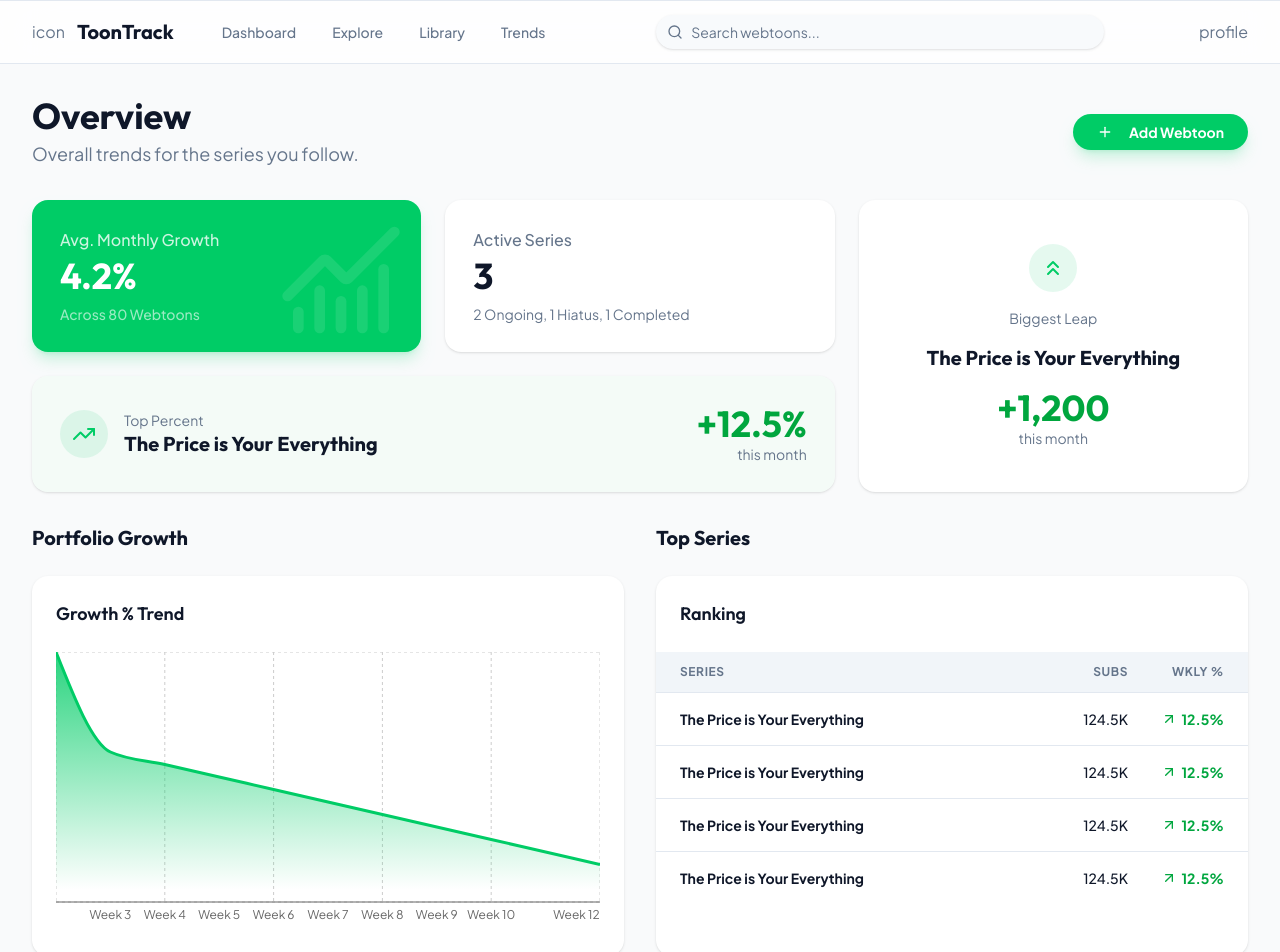
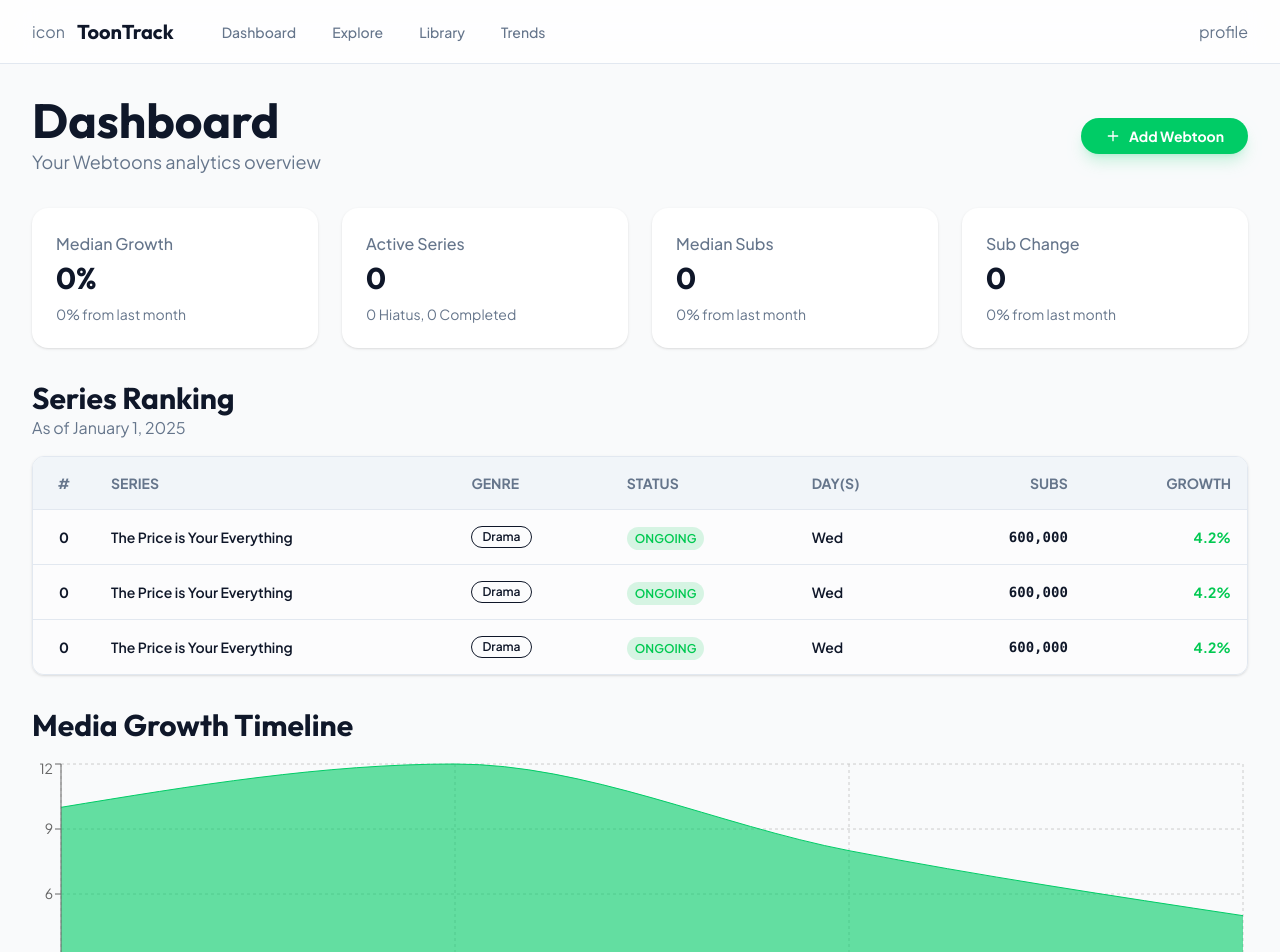
Before and after one commit to PresidentTree94/toon-track, a Next.js app: page / in a window 1280 px wide. Shown: the top 952 px of the page. Built offline with nearby package versions, Linux system fonts and the light colour scheme.

Commit message:
Reformatted Dashboard.

```diff
--- a/app/globals.css
+++ b/app/globals.css
@@ -19,8 +19,12 @@
     @apply font-headings font-bold text-emph;
   }
 
-  h1, h2 {
-    @apply text-4xl;
+  h1 {
+    @apply text-5xl;
+  }
+
+  h2 {
+    @apply text-3xl;
   }
 
   h3 {
@@ -31,12 +35,8 @@
     @apply text-lg;
   }
 
-  th {
-    @apply px-2 py-3;
-  }
-
-  td {
-    @apply px-2 py-4 text-emph;
+  th, td {
+    @apply p-4;
   }
 }
 
--- a/app/page.tsx
+++ b/app/page.tsx
@@ -1,8 +1,7 @@
 "use client";
-import IconStat from "@/components/IconStat";
-import Webtoon from "@/components/Webtoon";
-import { LayoutDashboard, Compass, BookOpen, Search, Plus, ChartNoAxesCombined, TrendingUp, ChevronsUp, ArrowUpRight } from "lucide-react";
-import { XAxis, YAxis, CartesianGrid, Tooltip, ResponsiveContainer, Area, AreaChart } from 'recharts';
+import Stat from "@/components/Stat";
+import { LayoutDashboard, Compass, BookOpen, Plus, TrendingUp } from "lucide-react";
+import { AreaChart, Area, XAxis, YAxis, CartesianGrid, Tooltip, ResponsiveContainer } from "recharts";
 
 export default function Home() {
 
@@ -13,120 +12,124 @@ export default function Home() {
     {label: "Trends", icon: TrendingUp}
   ];
 
-  const data = [ { week: 'Week 2', value: 100 }, { week: 'Week 3', value: 60 }, { week: 'Week 4', value: 55 }, { week: 'Week 5', value: 50 }, { week: 'Week 6', value: 45 }, { week: 'Week 7', value: 40 }, { week: 'Week 8', value: 35 }, { week: 'Week 9', value: 30 }, { week: 'Week 10', value: 25 }, { week: 'Week 11', value: 20 }, { week: 'Week 12', value: 15 }, ];
+  const data = [
+    {month: "Jan 25", value: 10},
+    {month: "Feb 25", value: 12},
+    {month: "Mar 25", value: 8},
+    {month: "Apr 25", value: 5}
+  ]
 
   return (
     <>
-      <header className="bg-card/80 backdrop-blur-xl grid grid-cols-[1fr_4fr_1fr] md:grid-cols-[auto_auto_1fr] lg:grid-cols-[auto_auto_1fr_auto] items-center md:gap-8 md:px-8 h-16 fixed w-full bottom-0 md:top-0 md:bottom-auto z-1 border-t md:border-b md:border-t-none border-slate-200">
-        <div className="justify-self-center md:justify-self-none flex items-center gap-3">
+      <header className="bg-card/80 backdrop-blur-xl border-t md:border-b md:border-t-0 border-slate-200 grid grid-cols-[1fr_4fr_1fr] md:grid-cols-[auto_auto_1fr] md:items-center justify-between md:gap-8 h-16 md:px-8 fixed w-full bottom-0 md:top-0 md:bottom-auto z-1">
+        <div className="flex items-center justify-center gap-3">
           <span>icon</span>
-          <h3 className="hidden md:block">ToonTrack</h3>
+          <h3 className="hidden md:inline">ToonTrack</h3>
         </div>
-        <nav className="grid grid-cols-4 md:grid-cols-[repeat(4,auto)] justify-items-center text-sm font-medium md:gap-1">
+        <nav className="grid grid-cols-[repeat(4,auto)] text-sm font-medium md:gap-1">
           {links.map((l, index) =>
-            <a key={index} className="py-2 px-4 rounded-full hover:bg-primary hover:text-card"><l.icon className="md:hidden" /><span className="hidden md:inline">{l.label}</span></a>
+            <a key={index} className="py-2 px-4 rounded-full hover:bg-slate-100 flex justify-center items-center"><l.icon className="md:hidden" /><span className="hidden md:inline">{l.label}</span></a>
           )}
         </nav>
-        <div className="hidden lg:block flex-1">
-          <div className="flex items-center gap-2 bg-slate-50 shadow-sm rounded-full max-w-md mx-auto py-1.5 px-2.5 border border-transparent focus-within:border-primary">
-            <Search className="h-4 w-auto" />
-            <input type="text" placeholder="Search webtoons..." className="text-sm flex-1 placeholder:text-base outline-none" />
+        <div className="flex items-center justify-center md:justify-self-end">profile</div>
+      </header>
+      <main className="max-w-7xl mx-auto mb-16 md:mt-16 md:mb-0 p-8 space-y-8">
+        <section className="flex flex-col sm:flex-row text-center sm:text-left justify-between items-center gap-4">
+          <div>
+            <h1>Dashboard</h1>
+            <h4 className="mt-1">Your Webtoons analytics overview</h4>
           </div>
-        </div>
-        <div className="justify-self-center md:justify-self-end">profile</div>
-      </header>
-      <main className="max-w-7xl px-4 py-8 sm:px-8 mx-auto mb-16 md:mt-16 md:mb-0 space-y-8">
-        <section className="flex flex-col sm:flex-row sm:items-center justify-between gap-4">
-          <div>
-            <h1>Overview</h1>
-            <h4 className="mt-1">Overall trends for the series you follow.</h4>
+          <button className="bg-primary text-white px-6 py-2 flex items-center rounded-full text-sm font-bold gap-2 shadow-lg shadow-primary/20"><Plus className="h-4 w-auto" />Add Webtoon</button>
+        </section>
+        <section className="grid grid-cols-1 sm:grid-cols-2 lg:grid-cols-4 gap-6">
+          <Stat heading="Median Growth" number="0%" />
+          <Stat heading="Active Series" subheading="0 Hiatus, 0 Completed" />
+          <Stat heading="Median Subs" />
+          <Stat heading="Sub Change" />
+        </section>
+        <section>
+          <h2>Series Ranking</h2>
+          <p>As of January 1, 2025</p>
+          <div className="relative w-full overflow-auto rounded-xl mt-4 shadow border border-slate-200">
+            <table className="text-sm w-full bg-card/50">
+              <thead className="bg-slate-100 uppercase">
+                <tr>
+                  <th className="w-15.5">#</th>
+                  <th className="text-left">Series</th>
+                  <th className="text-left">Genre</th>
+                  <th className="text-left">Status</th>
+                  <th className="text-left">Day(s)</th>
+                  <th className="text-right">Subs</th>
+                  <th className="text-right">Growth</th>
+                </tr>
+              </thead>
+              <tbody className="text-emph">
+                <tr className="border-t border-slate-200">
+                  <td className="text-center font-bold">0</td>
+                  <td className="text-left font-semibold"><div className="line-clamp-2">The Price is Your Everything</div></td>
+                  <td className="text-left text-xs font-semibold"><span className="border px-2.5 py-0.5 rounded-xl inline-block">Drama</span></td>
+                  <td className="text-left"><span className="text-xs font-semibold px-2 py-1 rounded-full text-green-500 bg-green-500/15">ONGOING</span></td>
+                  <td className="text-left font-semibold">Wed</td>
+                  <td className="text-right font-mono font-bold">600,000</td>
+                  <td className="text-right text-green-500 font-bold">4.2%</td>
+                </tr>
+                <tr className="border-t border-slate-200">
+                  <td className="text-center font-bold">0</td>
+                  <td className="text-left font-semibold"><div className="line-clamp-2">The Price is Your Everything</div></td>
+                  <td className="text-left text-xs font-semibold"><span className="border px-2.5 py-0.5 rounded-xl inline-block">Drama</span></td>
+                  <td className="text-left"><span className="text-xs font-semibold px-2 py-1 rounded-full text-green-500 bg-green-500/15">ONGOING</span></td>
+                  <td className="text-left font-semibold">Wed</td>
+                  <td className="text-right font-mono font-bold">600,000</td>
+                  <td className="text-right text-green-500 font-bold">4.2%</td>
+                </tr>
+                <tr className="border-t border-slate-200">
+                  <td className="text-center font-bold">0</td>
+                  <td className="text-left font-semibold"><div className="line-clamp-2">The Price is Your Everything</div></td>
+                  <td className="text-left text-xs font-semibold"><span className="border px-2.5 py-0.5 rounded-xl inline-block">Drama</span></td>
+                  <td className="text-left"><span className="text-xs font-semibold px-2 py-1 rounded-full text-green-500 bg-green-500/15">ONGOING</span></td>
+                  <td className="text-left font-semibold">Wed</td>
+                  <td className="text-right font-mono font-bold">600,000</td>
+                  <td className="text-right text-green-500 font-bold">4.2%</td>
+                </tr>
+              </tbody>
+            </table>
           </div>
-          <button className="bg-primary text-white flex items-center justify-center gap-4 px-6 py-2 text-sm font-bold rounded-full shadow-lg shadow-primary/20"><Plus className="h-4 w-auto" />Add Webtoon</button>
         </section>
-        <section className="grid grid-cols-1 md:grid-cols-2 lg:grid-cols-3 gap-6 @container">
-          <div className="bg-primary p-7 rounded-2xl text-white relative shadow-lg shadow-primary/20">
-            <p className="text-white/80 font-medium">Avg. Monthly Growth</p>
-            <h2 className="text-white mt-1 mb-2">4.2%</h2>
-            <p className="text-sm text-white/60 font-medium">Across 80 Webtoons</p>
-            <ChartNoAxesCombined className="h-32 w-auto text-white/10 absolute top-4 right-4" />
-          </div>
-          <div className="bg-card p-7 shadow-sm rounded-2xl">
-            <p className="font-medium">Active Series</p>
-            <h2 className="mt-1 mb-2">3</h2>
-            <p className="text-sm">2 Ongoing, 1 Hiatus, 1 Completed</p>
-          </div>
-          <IconStat
-            topClass="md:row-start-1 md:col-start-2 lg:col-start-3 md:row-span-2 md:flex-col! justify-center"
-            middleClass="md:flex-none md:text-center! md:space-y-4!"
-            bottomClass="md:text-center!"
-            icon={ChevronsUp}
-            topic="Biggest Leap"
-            number="+1,200"
-          />
-          <IconStat
-            topClass="bg-green-50/50 md:col-span-2"
-            icon={TrendingUp}
-            topic="Top Percent"
-            number="+12.5%"
-          />
+        <section>
+          <h2 className="mb-4">Media Growth Timeline</h2>
+          <ResponsiveContainer width="100%" height={300}>
+            <AreaChart data={data}>
+              <CartesianGrid strokeDasharray="3 3" />
+              <XAxis dataKey="month" fontSize={14} />
+              <YAxis width="auto" fontSize={14} />
+              <Tooltip />
+              <Area type="monotone" dataKey="value" stroke="hsl(150, 100%, 40%)" fill="hsl(150, 100%, 40%)" />
+            </AreaChart>
+          </ResponsiveContainer>
         </section>
-        <section className="grid grid-cols-1 lg:grid-cols-2 gap-8">
-          <div>
-            <h3>Portfolio Growth</h3>
-            <div className="bg-card shadow-sm rounded-2xl p-6 mt-6">
-              <h4 className="font-semibold font-headings text-emph">Growth % Trend</h4>
-              <div className="mt-6">
-                <ResponsiveContainer width="100%" height={280}>
-                  <AreaChart data={data} margin={{ top: 0, right: 0, left: 0, bottom: 0 }}>
-                    <defs>
-                      <linearGradient id="colorGrowth" x1="0" y1="0" x2="0" y2="1">
-                        <stop offset="5%" stopColor="hsl(150, 100%, 40%)" stopOpacity={0.8}/>
-                        <stop offset="95%" stopColor="hsl(150, 100%, 40%)" stopOpacity={0}/>
-                      </linearGradient>
-                    </defs>
-                    <XAxis dataKey="week" tick={{ fontSize: 12 }} tickLine={false} />
-                    <YAxis tick={false} axisLine={false} width={0} />
-                    <CartesianGrid strokeDasharray="3 3" />
-                    <Tooltip />
-                    <Area type="monotone" dataKey="value" stroke="hsl(150, 100%, 40%)" strokeWidth={3} fillOpacity={1} fill="url(#colorGrowth)" />
-                  </AreaChart>
-                </ResponsiveContainer>
-              </div>
-            </div>
-          </div>
-          <div>
-            <h3>Top Series</h3>
-            <div className="bg-card shadow-sm rounded-2xl mt-6">
-              <h4 className="p-6 font-semibold font-headings text-emph">Ranking</h4>
-              <article className="grid grid-cols-[1fr_4.6rem_7rem] text-xs">
-                <div className="uppercase font-bold tracking-wider pl-6 py-3 pr-2 bg-slate-100">Series</div>
-                <div className="uppercase font-bold tracking-wider px-2 py-3 bg-slate-100 text-right">Subs</div>
-                <div className="uppercase font-bold tracking-wider pl-2 py-3 pr-6 bg-slate-100 text-right">Wkly %</div>
-                <div className="col-span-3 lg:h-[264px] overflow-y-auto text-sm text-emph">
-                  <div className="grid grid-cols-[1fr_4.6rem_7rem] py-4 items-center border-t border-slate-200">
-                    <div className="font-bold pl-6 pr-2 line-clamp-2">The Price is Your Everything</div>
-                    <div className="font-medium px-2 text-right">124.5K</div>
-                    <div className="font-bold pl-2 pr-6 text-right flex items-center justify-end gap-1 text-green-600"><ArrowUpRight className="h-4 w-auto" />12.5%</div>
-                  </div>
-                  <div className="grid grid-cols-[1fr_4.6rem_7rem] py-4 items-center border-t border-slate-200">
-                    <div className="font-bold pl-6 pr-2 line-clamp-2">The Price is Your Everything</div>
-                    <div className="font-medium px-2 text-right">124.5K</div>
-                    <div className="font-bold pl-2 pr-6 text-right flex items-center justify-end gap-1 text-green-600"><ArrowUpRight className="h-4 w-auto" />12.5%</div>
-                  </div>
-                  <div className="grid grid-cols-[1fr_4.6rem_7rem] py-4 items-center border-t border-slate-200">
-                    <div className="font-bold pl-6 pr-2 line-clamp-2">The Price is Your Everything</div>
-                    <div className="font-medium px-2 text-right">124.5K</div>
-                    <div className="font-bold pl-2 pr-6 text-right flex items-center justify-end gap-1 text-green-600"><ArrowUpRight className="h-4 w-auto" />12.5%</div>
-                  </div>
-                  <div className="grid grid-cols-[1fr_4.6rem_7rem] py-4 items-center border-t border-slate-200">
-                    <div className="font-bold pl-6 pr-2 line-clamp-2">The Price is Your Everything</div>
-                    <div className="font-medium px-2 text-right">124.5K</div>
-                    <div className="font-bold pl-2 pr-6 text-right flex items-center justify-end gap-1 text-green-600"><ArrowUpRight className="h-4 w-auto" />12.5%</div>
-                  </div>
-                </div>
-              </article>
-            </div>
-          </div>
+        <section>
+          <h2 className="mb-4">Median Subs Timeline</h2>
+          <ResponsiveContainer width="100%" height={300}>
+            <AreaChart data={data}>
+              <CartesianGrid strokeDasharray="3 3" />
+              <XAxis dataKey="month" fontSize={14} />
+              <YAxis width="auto" fontSize={14} />
+              <Tooltip />
+              <Area type="monotone" dataKey="value" stroke="hsl(150, 100%, 40%)" fill="hsl(150, 100%, 40%)" />
+            </AreaChart>
+          </ResponsiveContainer>
+        </section>
+        <section>
+          <h2 className="mb-4">Sub Change Timeline</h2>
+          <ResponsiveContainer width="100%" height={300}>
+            <AreaChart data={data}>
+              <CartesianGrid strokeDasharray="3 3" />
+              <XAxis dataKey="month" fontSize={14} />
+              <YAxis width="auto" fontSize={14} />
+              <Tooltip />
+              <Area type="monotone" dataKey="value" stroke="hsl(150, 100%, 40%)" fill="hsl(150, 100%, 40%)" />
+            </AreaChart>
+          </ResponsiveContainer>
         </section>
       </main>
     </>
--- a/components/IconStat.tsx
+++ /dev/null
@@ -1,29 +0,0 @@
-export default function IconStat({
-  topClass, middleClass = "", bottomClass = "", icon, topic, number
-}:Readonly<{
-  topClass:string;
-  middleClass?: string;
-  bottomClass?: string;
-  icon: any;
-  topic: string;
-  number: string;
-}>) {
-
-  const Icon = icon;
-
-  return (
-    <div className={`bg-card p-7 shadow-sm rounded-2xl flex flex-col @sm:flex-row items-center gap-2 @sm:gap-4 ${topClass}`}>
-      <div className="bg-primary/10 h-12 w-12 rounded-full flex items-center justify-center">
-        <Icon className="h-6 w-auto text-primary" />
-      </div>
-      <div className={`flex-1 text-center @sm:text-left space-y-2 @sm:space-y-0 ${middleClass}`}>
-        <p className="text-sm">{topic}</p>
-        <h3 className="line-clamp-2">The Price is Your Everything</h3>
-      </div>
-      <div className={`text-center @sm:text-right space-y-2 @sm:space-y-0 min-w-fit ${bottomClass}`}>
-        <h3 className="text-green-600 sm:text-4xl">{number}</h3>
-        <p className="text-sm">this month</p>
-      </div>
-    </div>
-  );
-}
--- /dev/null
+++ b/components/Stat.tsx
@@ -0,0 +1,15 @@
+export default function Stat({
+  heading = "Heading", number = "0", subheading = "0% from last month"
+}:Readonly<{
+  heading?: string;
+  number?: string;
+  subheading?: string;
+}>) {
+  return (
+    <div className="bg-card p-6 rounded-2xl shadow-sm">
+      <p className="font-medium">{heading}</p>
+      <h2 className="mt-1 mb-2">{number}</h2>
+      <p className="text-sm">{subheading}</p>
+    </div>
+  );
+}
```
